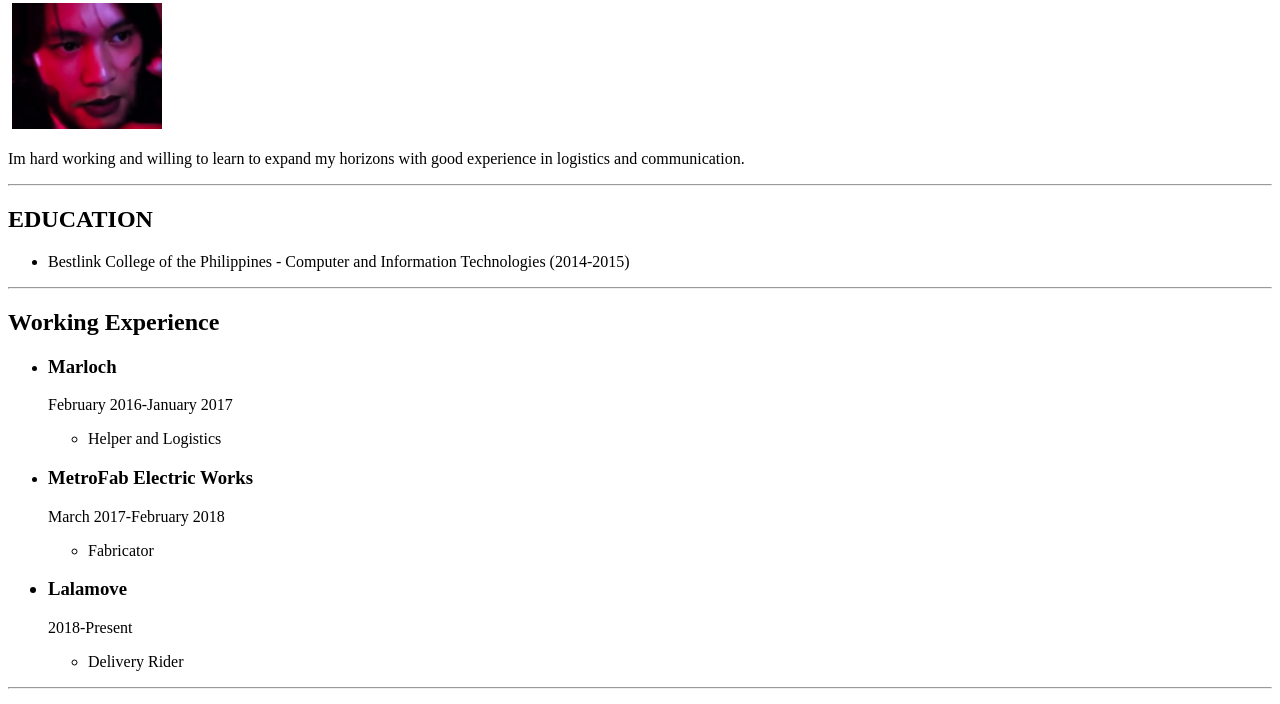
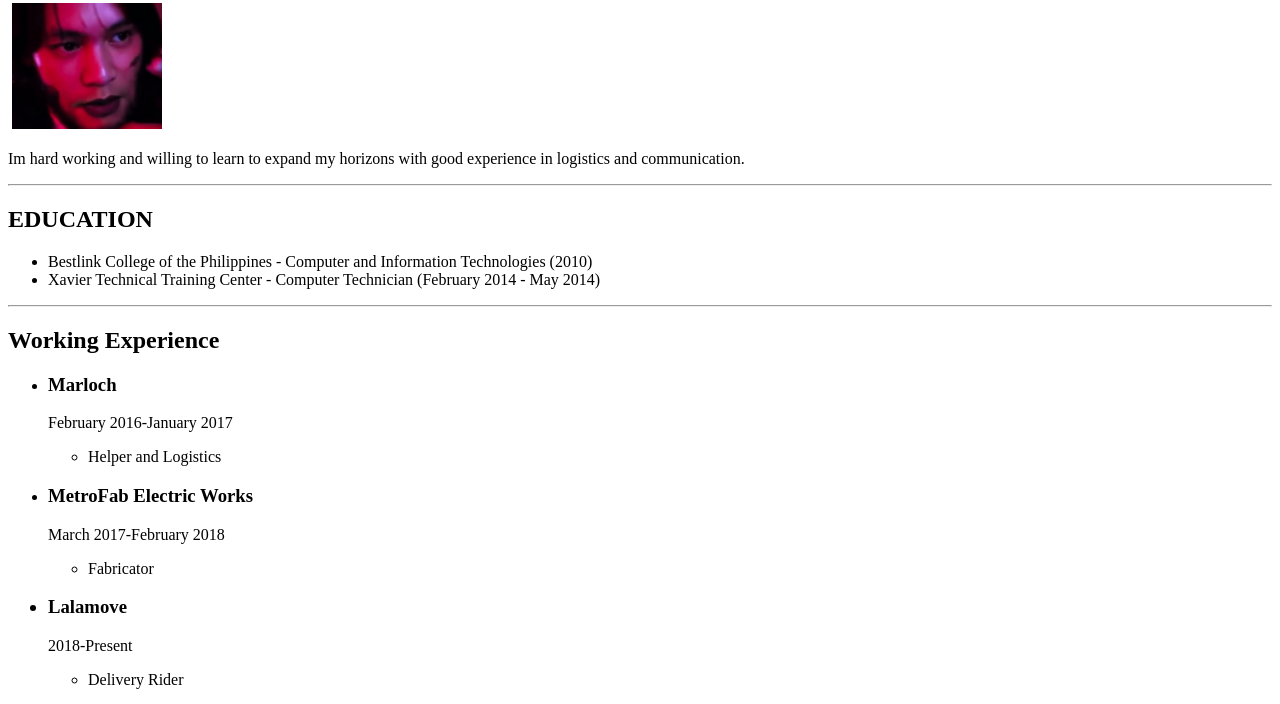
Before and after one commit to iAmJCAT009/capstoneresume, a plain HTML site: page index.html in a window 1280 px wide. Shown: the part 79-783 px from the top of the page. Drawn offline with Linux system fonts and the light colour scheme.

Commit message:
index.html

```diff
--- a/index.html
+++ b/index.html
@@ -12,7 +12,8 @@
   <hr/>
   <h2>EDUCATION</h2>
   <ul>
-    <li>Bestlink College of the  Philippines - Computer and Information Technologies (2014-2015) </li>
+    <li>Bestlink College of the  Philippines - Computer and Information Technologies (2010) </li>
+    <li>Xavier Technical Training Center - Computer Technician (February 2014 - May 2014)</li>
   </ul>
 <hr/>
 
```
